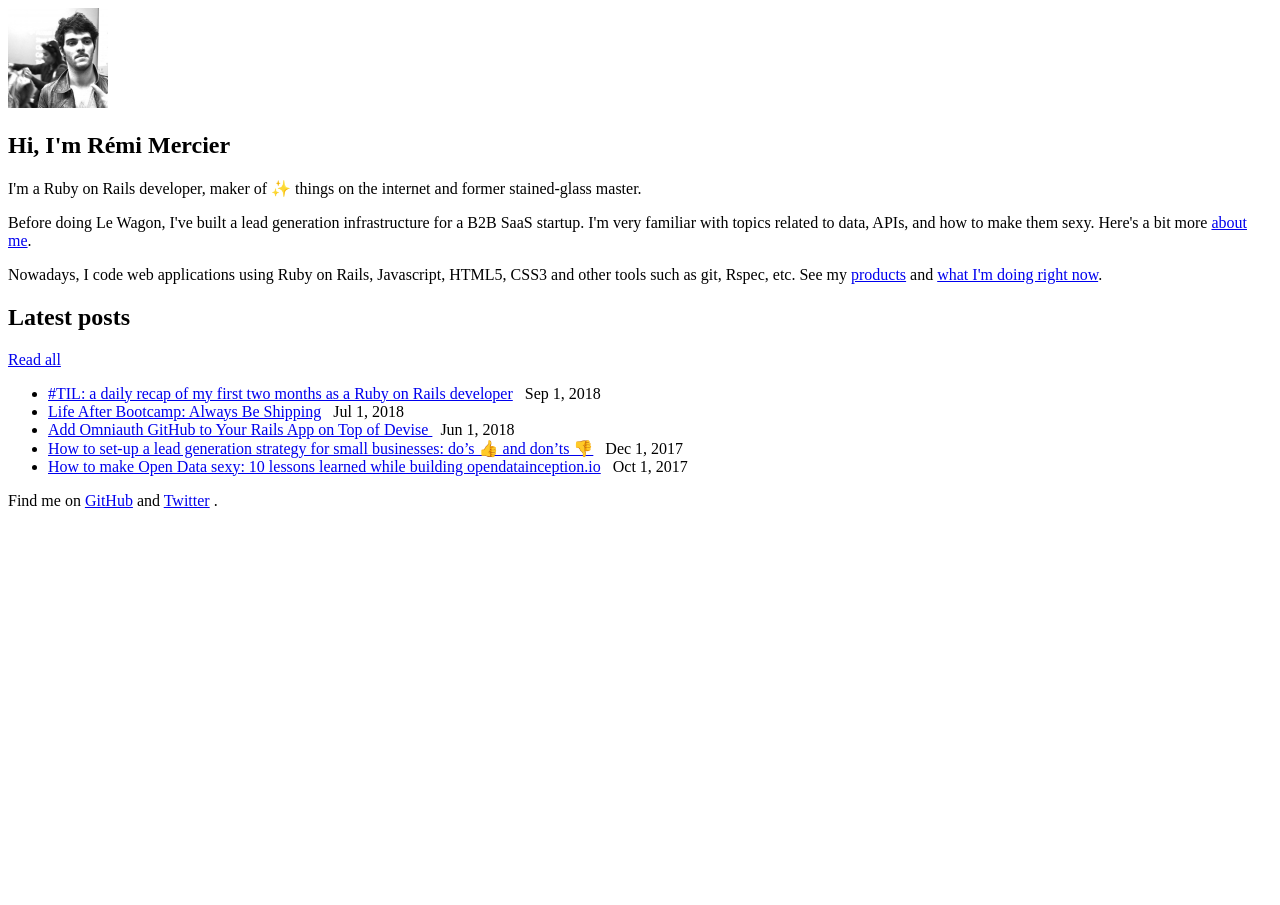
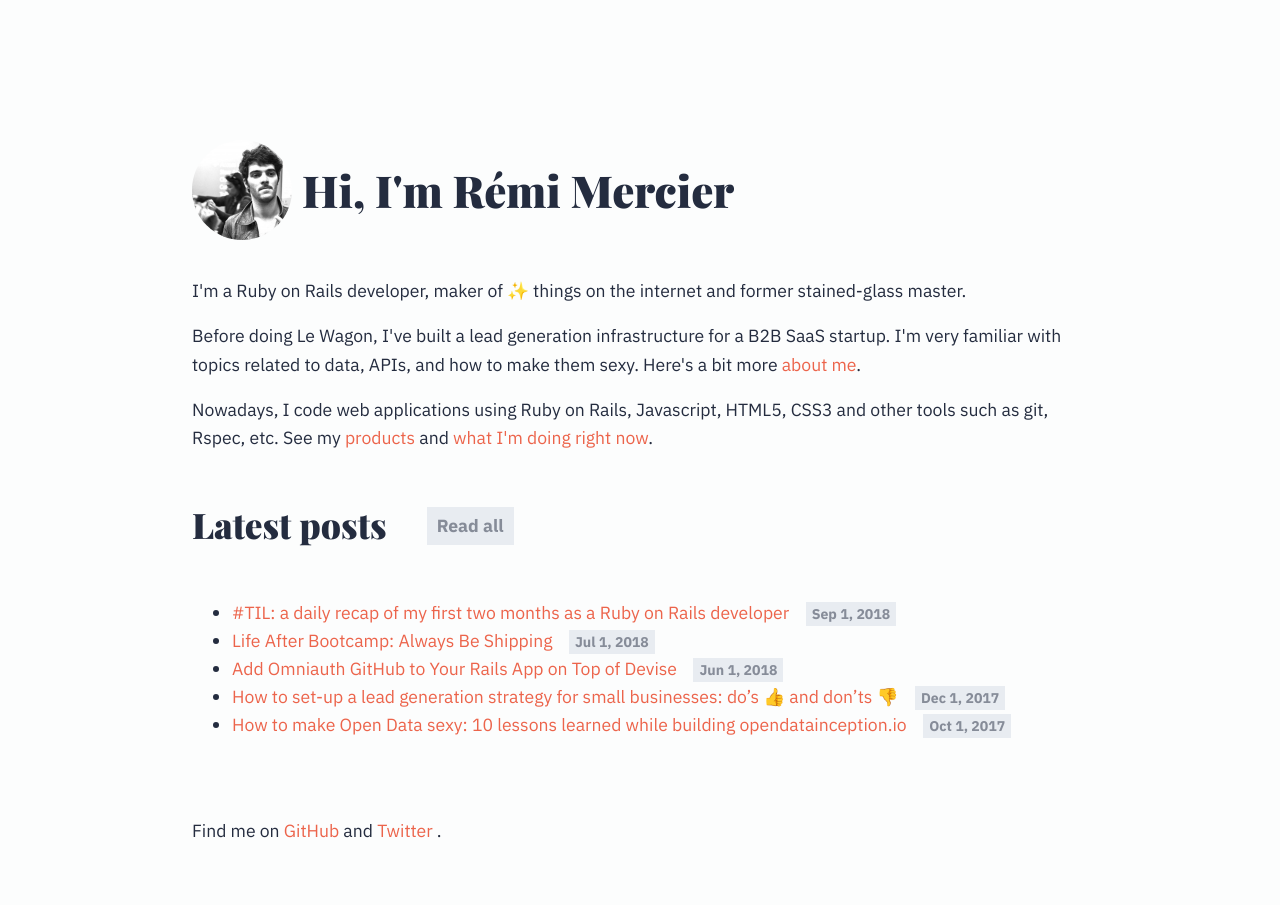
Before and after one commit to merciremi/remicodes, a Jekyll site: the page built from index.html, in a window 1280 px wide. Built offline with Jekyll 4.4.1, drawn with Linux system fonts in a browser that asks for light colours; some web fonts are replaced.

Commit message:
Style homepage, blog index and about page

```diff
--- a/_sass/_base.scss
+++ b/_sass/_base.scss
@@ -1,18 +1,24 @@
-// $content-width: 800px;
-// $main: #19CCAA;
-// $font-style: 'Open Sans', sans-serif;
-// $font-color: #262626;
-// $link-color: #425469;
-// $link-hover-color: $main;
-// $heading-font: 'Muli', sans-serif;
-// $heading-font-color: #425469;
-// $light: #E7EDF4;
-// $header:  #1D1425;
+@import url('https://fonts.googleapis.com/css?family=Playfair+Display:900');
+@import url('https://fonts.googleapis.com/css?family=IBM+Plex+Sans:400,700');
 
-// *,
-// *::before,
-// *::after {
-//   -webkit-box-sizing: border-box;
-//   -moz-box-sizing: border-box;
-//   box-sizing: border-box;
-// }
+$content-width: 70%;
+
+$headers-font: 'Playfair Display', serif;
+$body-font:'IBM Plex Sans', sans-serif;
+
+$body-font-size: 1.1em;
+
+$font-color: rgba(36, 44, 63, 1);
+$body-background-color: rgba(232, 236, 241, 0.1);
+$link-color: rgba(236, 100, 75, 1);
+$opaque-background-color: rgba(232, 236, 241, 1);
+
+$dark-grey: rgba(36, 44, 63, 0.2);
+
+*,
+*::before,
+*::after {
+  -webkit-box-sizing: border-box;
+  -moz-box-sizing: border-box;
+  box-sizing: border-box;
+}
--- a/_sass/_layout.scss
+++ b/_sass/_layout.scss
@@ -1,111 +1,84 @@
-// body {
-//   margin: 0;
-//   color: $font-color;
-//   font-family: $font-style;
-//   font-size: 1.1em;
-//   line-height: 1.6;
-//   -webkit-font-smoothing: antialiased;
-// }
-// h1,
-// h2,
-// h3 {
-//   font-weight: 600;
-//   color: $heading-font-color;
-//   font-family: $heading-font;
-//   line-height: 1.5;
-// }
-// h1 {
-//   color: $main;
-//   font-size: 2.5em;
-//   a,
-//   a:visited {
-//     text-decoration: none;
-//     color: $main;
-//   }
-// }
-// h2 {
-//   font-size: 2em;
-// }
-// a,
-// a:visited {
-//   color: $link-color;
-//   text-decoration: underline;
-//   font-weight: bold;
-// }
-// a:hover {
-//   color: $link-hover-color;
-//   text-decoration: underline;
-// }
-// header {
-//   background: $header;
-//   padding: 0px 15px;
-//   text-align: center;
-//   margin: 50px 0 0;
-//   height: 50vh;
-//   display: flex;
-//   justify-content: center;
-//   align-items: center;
-// }
-// main {
-//   padding: 0 15px;
-//   max-width: $content-width;
-//   margin: 0 auto;
-// }
-// time {
-//   color: #898989;
-// }
-// .container {
-//   max-width: $content-width;
-//   margin: 0 auto;
-// }
+body {
+  margin: 120px auto;
+  width: $content-width;
+  color: $font-color;
+  background-color: $body-background-color;
+  font-family: $body-font;
+  font-size: $body-font-size;
+  line-height: 1.6;
+}
+h1,
+h2,
+h3 {
+  font-family: $headers-font;
+  line-height: 1.5;
+}
+h1 {
+  font-size: 2.5em;
+}
+h2 {
+  font-size: 2em;
+}
+a {
+  color: $link-color;
+  text-decoration: none;
+  &:visited {
+    color: $link-color;
+  }
+}
+footer {
+  position: relative;
+  top: 60px;
+}
+time {
+  margin-left: 4px;
+  padding: 3px 6px;
+  background: $opaque-background-color;
+  color: rgba(36, 44, 63, 0.5);
+  font-size: 0.8em;
+  font-weight: 700;
+}
 
-// /* Aside */
+.circle {
+  border-radius: 100%;
+}
+.icon {
+  width: 10px;
+  height: 10px;
+}
+.inlined {
+  display: inline-block;
+}
+.post-excerpt {
+  margin: 50px 0px;
+  h4 {
+    margin-bottom: 0px;
+  }
+  a {
+    border-bottom: 2px $dark-grey solid;
+  }
+  p {
+    margin-top: 10px;
+  }
+}
+.read-all {
+  padding: 5px 10px;
+  margin: 0 40px;
+  background: $opaque-background-color;
+  color: rgba(36, 44, 63, 0.5) !important;
+  font-weight: 700;
+  &:hover {
+    background: $link-color;
+    color: white !important;
+  }
+}
+.vertically-centered {
+  display: flex;
+  align-items: center;
+}
 
-// aside {
-//   position: fixed;
-//   top: 0;
-//   left: 0;
-//   background: #fff;
-//   width: 100%;
-//   z-index: 2;
-//   border-bottom: 1px solid lighten($light, 30%);
-//   box-shadow: 0px 1px 1px RGBA(4, 25, 54, .1);
-//   nav {
-//     float: left;
-//     max-width: 800px;
-//     margin: 0 auto;
-//     ul {
-//       margin: 0;
-//       padding: 0;
-//       list-style: none;
-//       li {
-//         float: left;
-//         position: relative;
-//         a {
-//           text-decoration: none;
-//           display: block;
-//           padding: 15px;
-//           font-family: 'Muli', sans-serif;
-//           line-height: 20px;
-//           margin-bottom: -1px;
-//           box-shadow: 0;
-//           &:hover,
-//           &:active {
-//             background: $header;
-//             text-decoration: none;
-//             color: $main;
-//           }
-//         }
-//       }
-//     }
-//     &:after {
-//       content: '';
-//       display: table;
-//       clear: both;
-//     }
-//   }
-// }
-// footer {
-//   text-align: center;
-//   padding: 40px;
-// }
+#profile-pic {
+  margin-right: 10px;
+  height: 100px;
+  width: 100px;
+}
```
